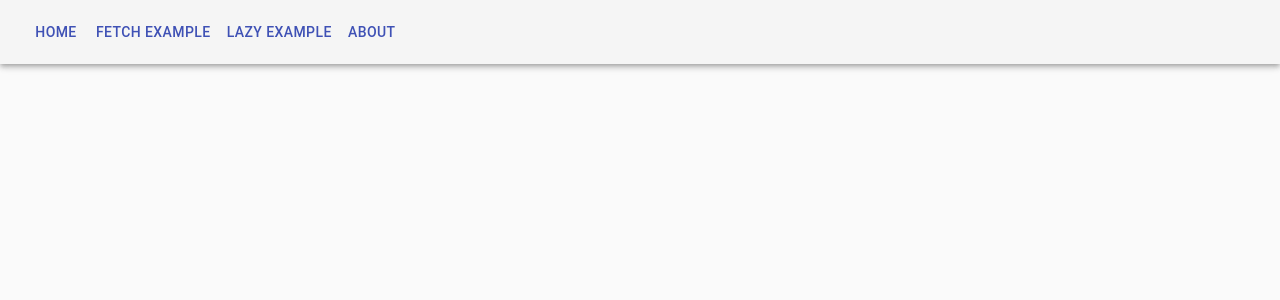
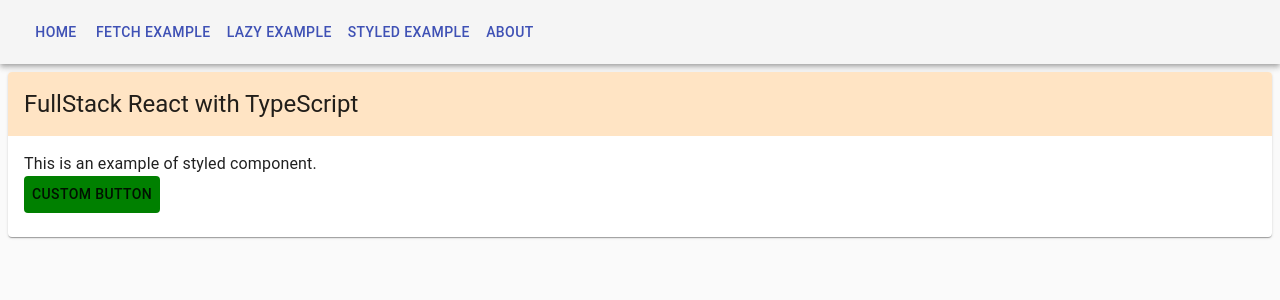
Before and after one commit to gilamran/fullstack-typescript, a React app: page /styled-example in a window 1280 px wide. Shown: the top 300 px of the page. Built offline with nearby package versions, Linux system fonts and the light colour scheme; the HTML template or start-up script is replaced by a standard one.

Commit message:
Styled components example

```diff
--- a/src/client/App.tsx
+++ b/src/client/App.tsx
@@ -7,6 +7,7 @@ import { Header } from './components/Header';
 import { Home } from './components/Home';
 import { UsersList } from './components/UsersList';
 import { LazyLoadingExample } from './components/LazyLoadingExample';
+import { StyledComponentsExample } from './components/StyledComponentsExample';
 
 const useStyles = makeStyles(() => ({
   main: {
@@ -26,6 +27,7 @@ export const App = () => {
           <Route exact path='/' component={Home} />
           <Route path='/users-list' component={UsersList} />
           <Route path='/lazy-example' component={LazyLoadingExample} />
+          <Route path='/styled-example' component={StyledComponentsExample} />
           <Route path='/about' component={About} />
         </Switch>
       </main>
--- a/src/client/components/Header.tsx
+++ b/src/client/components/Header.tsx
@@ -16,6 +16,9 @@ export const Header: React.FunctionComponent = () => (
       <Button color='primary' component={RouterLink} to='/lazy-example'>
         Lazy example
       </Button>
+      <Button color='primary' component={RouterLink} to='/styled-example'>
+        Styled example
+      </Button>
       <Button color='primary' component={RouterLink} to='/about'>
         About
       </Button>
--- a/src/client/components/Home.tsx
+++ b/src/client/components/Home.tsx
@@ -1,35 +1,37 @@
+import { makeStyles, CardHeader } from '@material-ui/core';
 import Card from '@material-ui/core/Card';
 import CardContent from '@material-ui/core/CardContent';
-import CardHeader from '@material-ui/core/CardHeader';
 import Grid from '@material-ui/core/Grid';
 import Typography from '@material-ui/core/Typography';
 import React from 'react';
-import { Link } from 'react-router-dom';
-import styled from 'styled-components';
 
-const LogoImg = styled.img`
-  width: 150px;
-  padding-bottom: 25px;
-`;
+const useStyles = makeStyles(() => ({
+  LogoImg: {
+    width: 150,
+    paddingBottom: 25,
+  },
+}));
 
-const CustomCardHeader = styled(CardHeader)`
-  background-color: bisque;
-`;
-
-export const Home: React.FunctionComponent = () => (
+export const Home: React.FunctionComponent = () => {
+  const classes = useStyles({});
+  return (
     <Grid item xs={12}>
       <Card>
-      <CustomCardHeader title='FullStack React with TypeScript' />
+        <CardHeader title='FullStack React with TypeScript' />
         <CardContent>
-        <LogoImg src='/assets/images/logo.png' />
+          <img src='/assets/images/logo.png' className={classes.LogoImg} />
           <Typography>
             This is a starter kit to get you up and running with React & TypeScript on top of material-ui.
           </Typography>
           <Typography>
             You can read more about how to share code between the client and the server at this{' '}
-          <a href='https://medium.com/front-end-hacking/client-server-and-shared-code-846097c5260e'>medium blog post</a>.
+            <a href='https://medium.com/front-end-hacking/client-server-and-shared-code-846097c5260e'>
+              medium blog post
+            </a>
+            .
           </Typography>
         </CardContent>
       </Card>
     </Grid>
   );
+};
--- /dev/null
+++ b/src/client/components/StyledComponentsExample.tsx
@@ -0,0 +1,26 @@
+import { Typography, Button } from '@material-ui/core';
+import Card from '@material-ui/core/Card';
+import CardContent from '@material-ui/core/CardContent';
+import CardHeader from '@material-ui/core/CardHeader';
+import React from 'react';
+import styled from 'styled-components';
+
+const CustomCardHeader = styled(CardHeader)`
+  background-color: bisque;
+`;
+
+const CustomButton = styled(Button)`
+  background-color: green;
+`;
+
+export const StyledComponentsExample: React.FunctionComponent = () => (
+  <Card>
+    <CustomCardHeader title='FullStack React with TypeScript' />
+    <CardContent>
+      <Typography>
+        This is an example of styled component.
+      </Typography>
+      <CustomButton>Custom button</CustomButton>
+    </CardContent>
+  </Card>
+);
```
Lines whose indentation alone changed are shown as unchanged.
